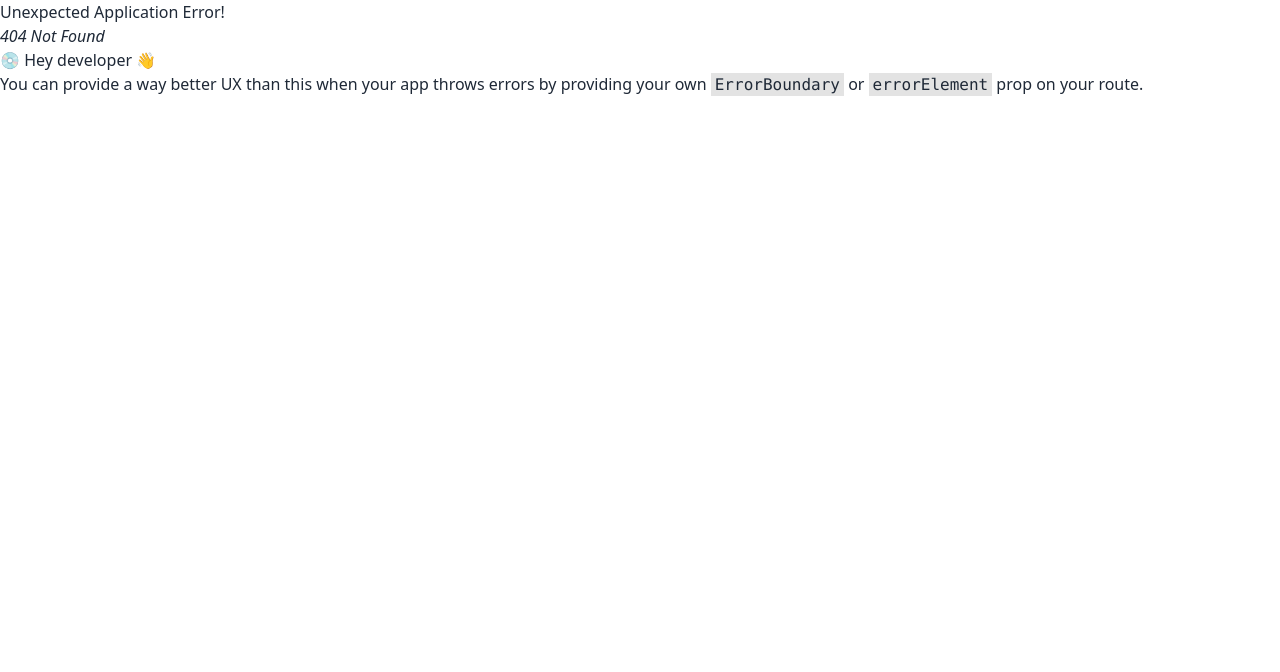
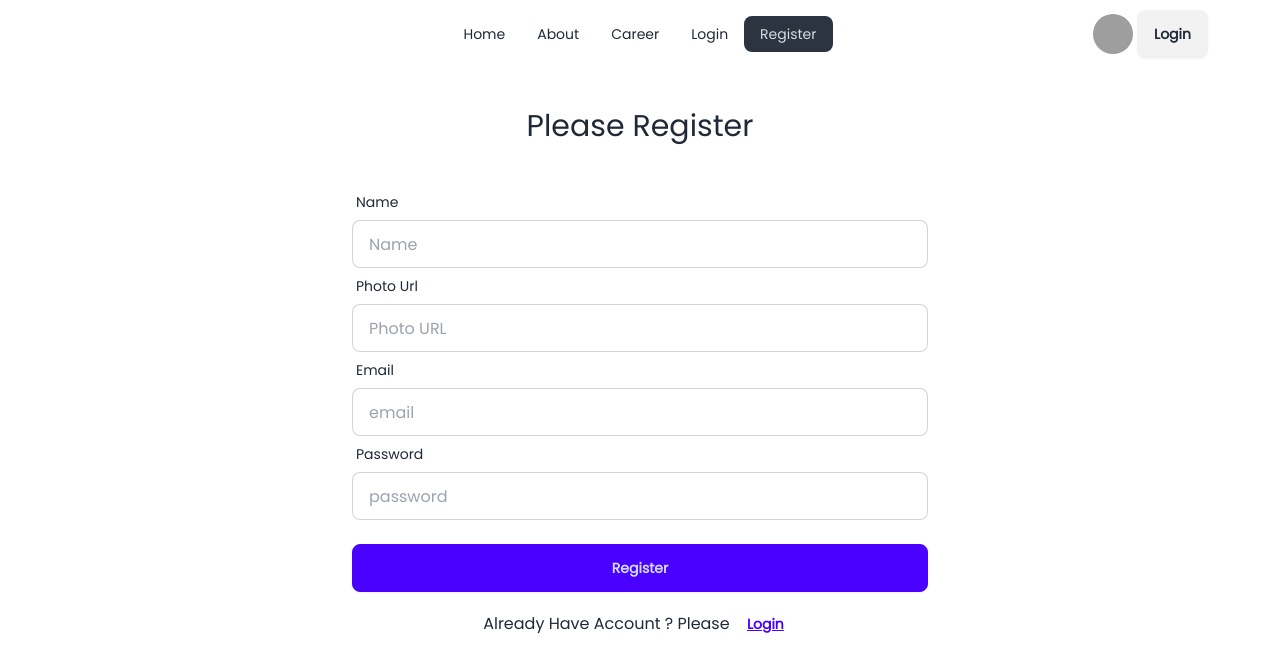
Before and after one commit to asifalam515/dragon_news_auth_react, a React (Vite) app: page /register in a window 1280 px wide. Before the commit this address had no page. Shown: the top 672 px of the page. Built offline with nearby package versions, Linux system fonts and the light colour scheme; grey boxes are pictures that could not be loaded.

Commit message:
register and login form created

```diff
--- /dev/null
+++ b/src/pages/Login/Login.jsx
@@ -0,0 +1,63 @@
+import { Link } from "react-router-dom";
+import Navbar from "../Shared/Navbar/Navbar";
+
+const Login = () => {
+  const handleLogin = (e) => {
+    e.preventDefault();
+    // const email = e.target.email.value;
+    // const password = e.target.password.value;
+    console.log(e.currentTarget);
+    const form = new FormData(e.currentTarget);
+    console.log(form.get("email"));
+  };
+  return (
+    <div>
+      <Navbar></Navbar>
+      <div>
+        <h2 className="text-3xl my-10 text-center">Please Login</h2>
+        <form onSubmit={handleLogin} className="md:w-3/4 lg:w-1/2 mx-auto">
+          <div className="form-control">
+            <label className="label">
+              <span className="label-text">Email</span>
+            </label>
+            <input
+              name="email"
+              type="email"
+              placeholder="email"
+              className="input input-bordered"
+              required
+            />
+          </div>
+          <div className="form-control">
+            <label className="label">
+              <span className="label-text">Password</span>
+            </label>
+            <input
+              name="password"
+              type="password"
+              placeholder="password"
+              className="input input-bordered"
+              required
+            />
+            <label className="label">
+              <a href="#" className="label-text-alt link link-hover">
+                Forgot password?
+              </a>
+            </label>
+          </div>
+          <div className="form-control mt-6">
+            <button className="btn btn-primary">Login</button>
+          </div>
+        </form>
+        <p className="text-center my-4">
+          Don't have an Account ? Please{" "}
+          <Link className="btn btn-sm btn-link" to="/register">
+            Register
+          </Link>{" "}
+        </p>
+      </div>
+    </div>
+  );
+};
+
+export default Login;
--- /dev/null
+++ b/src/pages/Register/Register.jsx
@@ -0,0 +1,82 @@
+import { Link } from "react-router-dom";
+import Navbar from "../Shared/Navbar/Navbar";
+
+const Register = () => {
+  const handleRegister = (e) => {
+    e.preventDefault();
+    // const email = e.target.email.value;
+    // const password = e.target.password.value;
+    console.log(e.currentTarget);
+    const form = new FormData(e.currentTarget);
+    console.log(form.get("email"));
+  };
+  return (
+    <div>
+      <Navbar></Navbar>
+      <div>
+        <h2 className="text-3xl my-10 text-center">Please Register</h2>
+        <form onSubmit={handleRegister} className="md:w-3/4 lg:w-1/2 mx-auto">
+          <div className="form-control">
+            <label className="label">
+              <span className="label-text">Name</span>
+            </label>
+            <input
+              name="name"
+              type="text"
+              placeholder="Name"
+              className="input input-bordered"
+              required
+            />
+          </div>
+          <div className="form-control">
+            <label className="label">
+              <span className="label-text">Photo Url</span>
+            </label>
+            <input
+              name="photo"
+              type="text"
+              placeholder="Photo URL"
+              className="input input-bordered"
+              required
+            />
+          </div>
+          <div className="form-control">
+            <label className="label">
+              <span className="label-text">Email</span>
+            </label>
+            <input
+              name="email"
+              type="email"
+              placeholder="email"
+              className="input input-bordered"
+              required
+            />
+          </div>
+          <div className="form-control">
+            <label className="label">
+              <span className="label-text">Password</span>
+            </label>
+            <input
+              name="password"
+              type="password"
+              placeholder="password"
+              className="input input-bordered"
+              required
+            />
+          </div>
+          <div className="form-control mt-6">
+            <button className="btn btn-primary">Register</button>
+          </div>
+        </form>
+        <p className="text-center my-4">
+          Already Have Account ? Please{" "}
+          <Link className="btn btn-sm btn-link" to="/login">
+            Login
+          </Link>{" "}
+        </p>
+      </div>
+    </div>
+  );
+};
+
+export default Register;
--- a/src/pages/Shared/Navbar/Navbar.jsx
+++ b/src/pages/Shared/Navbar/Navbar.jsx
@@ -13,6 +13,12 @@
         </li>
         <li>
           <NavLink to="/career">Career</NavLink>
+        </li>
+        <li>
+          <NavLink to="/login">Login</NavLink>
+        </li>
+        <li>
+          <NavLink to="/register">Register</NavLink>
         </li>
       </ul>
     </>
@@ -58,7 +64,7 @@
               <img src={userDefaultPic} alt="" />
             </div>
           </div>
-          <Link>
+          <Link to="/login">
             <button className="btn">Login</button>
           </Link>
         </div>
```
Also changed, not shown: src/routes/Routes.jsx (+10 -0 lines).
